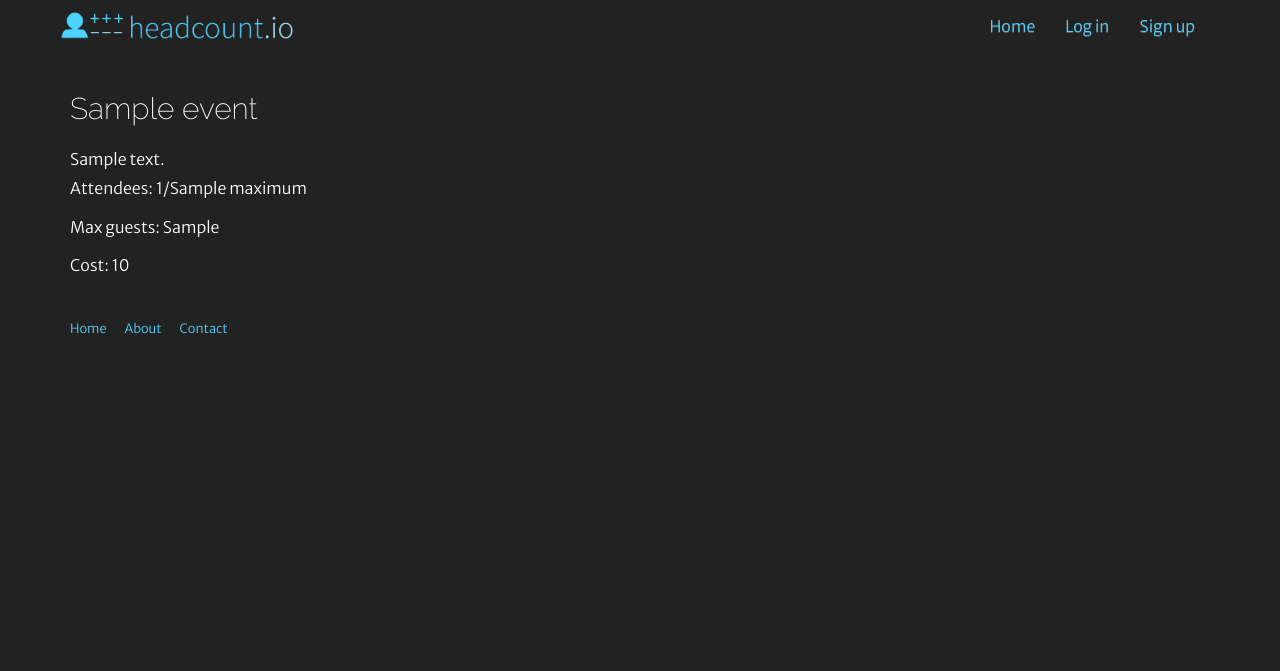
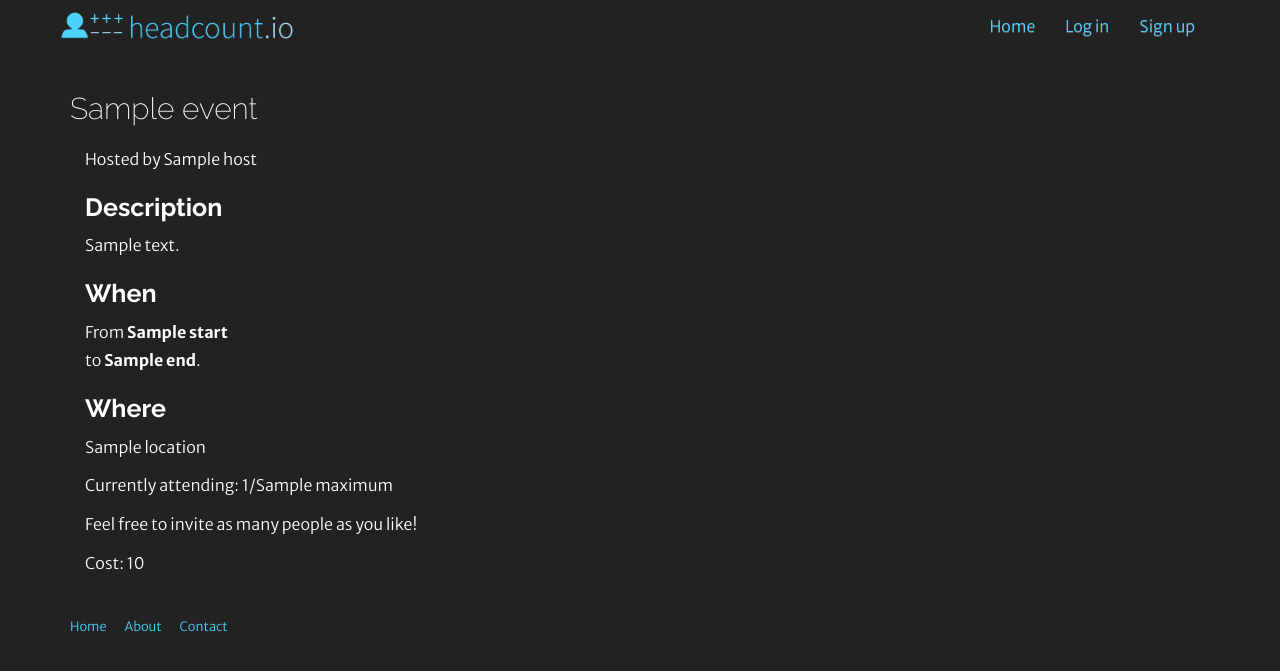
Before and after one commit to lincolnloop/blinken-bloop, a Django app: template headcount/events/templates/events/rsvp_form.html in a window 1280 px wide. Shown: the top 671 px of the page. Run offline with Django 3.2, Linux system fonts and the light colour scheme; the template is opened without the code that fills it: most values are stand-ins (such as "Sample title", 1, 10 or a date in 2020); style sheets or scripts are compiled from the project's sources; some libraries are stand-ins or nearby versions.

Commit message:
more rsvp styling, added more info

```diff
--- a/headcount/events/forms.py
+++ b/headcount/events/forms.py
@@ -142,8 +142,8 @@ class RSVPForm(forms.ModelForm):
         self.helper = FormHelper()
         self.helper.form_method = u'POST'
         self.helper.form_tag = True
-        self.helper.label_class = 'col-lg-2'
-        self.helper.field_class = 'col-lg-10'
+        self.helper.label_class = 'col-lg-4'
+        self.helper.field_class = 'col-lg-8'
         self.helper.layout = Layout(
             Fieldset(
                 u'',
--- a/headcount/events/templates/events/rsvp_form.html
+++ b/headcount/events/templates/events/rsvp_form.html
@@ -6,20 +6,31 @@
 {% endblock %}
 
 {% block content %}
-<div>
     <h2>{{ event.title }}</h2>
+    <div class="col-md-6">
+        <p>Hosted by {{ event.host.name }}</p>
+        <h3>Description</h3>
         {{ event.description_html|safe }}
 
-    <p>Attendees: {% if event.max_attendees %}
+        <h3>When</h3>
+        <p>From <strong>{{ event.start }}</strong> <br>
+        to <strong>{{ event.end }}</strong>.</p>
+
+        <h3>Where</h3>
+        <p>{{ event.location }}</p>
+
+        <p>Currently attending: {% if event.max_attendees %}
                 {{ event.rsvps.possible|length }}/{{ event.max_attendees }} maximum
             {% else %}
                 {{ event.rsvps.possible|length }}
             {% endif %}
         </p>
-    {% if event.max_guests %}
-        <p id="max-{{ event.max_guests }}" class="max-guests">Max guests: {{ event.max_guests }}</p>
+        {% if event.max_guests = '0' %}
+            <p id="max-0" class="max-guests">No additional guests, please.</p>
+        {% elif event.max_guests > 0 %}
+            <p id="max-{{ event.max_guests }}" class="max-guests">Max guests per attendee: {{ event.max_guests }}</p>
         {% else %}
-        <p id="max-0" class="max-guests" style="display: none;"></p>
+            <p id="max-none" class="max-guests">Feel free to invite as many people as you like!</p>
         {% endif %}
         {% if event.cost %}
             <p>Cost: {{ event.cost }}</p>
@@ -27,7 +38,8 @@
     </div>
 
 {% if form %}
-    <div class="rsvp-form">
+    <div class="rsvp-form col-md-6">
+        <h3>RSVP now!</h3>
         {% crispy form %}
     </div>
 {% endif %}
```
Lines whose indentation alone changed are shown as unchanged.
